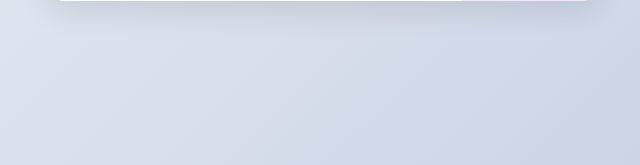
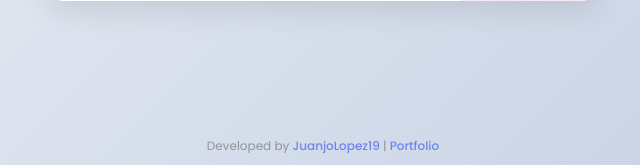
Before and after one commit to JuanjoLopez19/url-shortener-fastapi, a FastAPI app: page / in a window 1280 px wide. Shown: the part 635-800 px from the top of the page, without its empty margins (317-957 px from the left). Run offline with FastAPI, Linux system fonts and the light colour scheme; parts of the project's set-up code (start-up, migrations or seed data) failed here and were passed over.

Commit message:
feat: Simplify database connection handling and add developer watermark to templates

```diff
--- a/src/app/api/views/routes.py
+++ b/src/app/api/views/routes.py
@@ -6,9 +6,8 @@ from datetime import date
 from fastapi import APIRouter, Request
 from fastapi.responses import HTMLResponse, RedirectResponse
 
-from src.app import settings
 from src.app.api import templates
-from src.app.database.mongo import ensure_db_connected, mongodb
+from src.app.database.mongo import ensure_db_connected
 from src.app.database.schemas.url import UrlSchema
 
 # Set up logging
@@ -32,11 +31,7 @@ async def read_root(
 @router.get("/{token}")
 async def get_url(request: Request, token: str):
     try:
-        # Ensure database is initialized before any operations
-        if settings.is_vercel or not mongodb._initialized:
-            logger.info("Enter into ensure_db_connected")
-            logger.info(f"{settings.is_vercel} || {mongodb._initialized}")
-            await ensure_db_connected()
+        await ensure_db_connected()
 
         if not token:
             return templates.TemplateResponse(
--- a/src/app/database/mongo.py
+++ b/src/app/database/mongo.py
@@ -11,6 +11,7 @@ from src.app.database.schemas.url import UrlSchema
 
 logger = logging.getLogger(__name__)
 
+# Global state tracker - not reliable in serverless environments between requests
 db_state = {"initialized": False}
 
 
@@ -46,6 +47,20 @@ class MongoDBConnection:
         db_state["initialized"] = True
         logger.info("MongoDB connection initialized")
 
+    async def is_connection_valid(self):
+        """Test if the connection is actually valid"""
+        if not self._initialized or not self._client:
+            return False
+
+        try:
+            await self._client.admin.command("ping")
+            return True
+        except Exception as e:
+            logger.warning(f"MongoDB connection check failed: {str(e)}")
+            self._initialized = False
+            db_state["initialized"] = False
+            return False
+
     @property
     def client(self) -> AsyncIOMotorClient:
         """Get the motor client instance"""
@@ -75,21 +90,35 @@ class MongoDBConnection:
             logger.info("MongoDB connection closed")
 
 
-# Singleton instance that should be used throughout the application
 mongodb = MongoDBConnection()
 
 
-# Helper function for serverless environments
 async def ensure_db_connected():
     """Ensure the database is connected - useful for serverless environments"""
-    if not db_state["initialized"]:
+    if settings.is_vercel or not db_state["initialized"]:
+        if mongodb._initialized:
+            is_valid = await mongodb.is_connection_valid()
+            if is_valid:
+                logger.info("Existing MongoDB connection is valid")
+                return
+            else:
+                logger.info("Existing MongoDB connection is invalid, reconnecting")
+
         try:
             await mongodb.initialize()
         except RuntimeError as re:
             if "Event loop is closed" in str(re):
                 logger.info("Reconnecting due to closed event loop")
-                asyncio.set_event_loop(asyncio.new_event_loop())
-                await mongodb.initialize()
+                try:
+                    # Create a new event loop
+                    loop = asyncio.new_event_loop()
+                    asyncio.set_event_loop(loop)
+                    await mongodb.initialize()
+                except Exception as e:
+                    logger.error(
+                        f"Failed to initialize MongoDB after event loop reset: {str(e)}"
+                    )
+                    raise
             else:
                 logger.error(f"Failed to initialize MongoDB: {str(re)}")
                 raise
--- a/src/static/templates/index.html
+++ b/src/static/templates/index.html
@@ -236,6 +236,32 @@
 				}
 			}
 
+			/* Watermark styles */
+			.watermark {
+				position: fixed;
+				bottom: 10px;
+				left: 0;
+				width: 100%;
+				text-align: center;
+				font-size: 12px;
+				color: #777;
+				opacity: 0.7;
+				z-index: 10;
+				transition: opacity 0.3s ease;
+			}
+
+			.watermark a {
+				color: var(--primary);
+				text-decoration: none;
+				font-weight: 500;
+				transition: color 0.3s ease;
+			}
+
+			.watermark a:hover {
+				color: var(--accent);
+				text-decoration: underline;
+			}
+
 			@media (max-width: 600px) {
 				.container {
 					padding: 30px 20px;
@@ -266,5 +292,15 @@
 				<button type="submit" class="submit-btn">¡Acortar URL!</button>
 			</form>
 		</div>
+
+		<!-- Developer Watermark -->
+		<div class="watermark">
+			Developed by
+			<a href="https://github.com/JuanjoLopez19" target="_blank"
+				>JuanjoLopez19</a
+			>
+			|
+			<a href="https://juanjolopez19.github.io" target="_blank">Portfolio</a>
+		</div>
 	</body>
 </html>
```
Also changed, not shown: src/app/api/endpoints/controller.py (+2 -5 lines), src/static/templates/error.html (+36 -0 lines), src/static/templates/result.html (+36 -0 lines).
